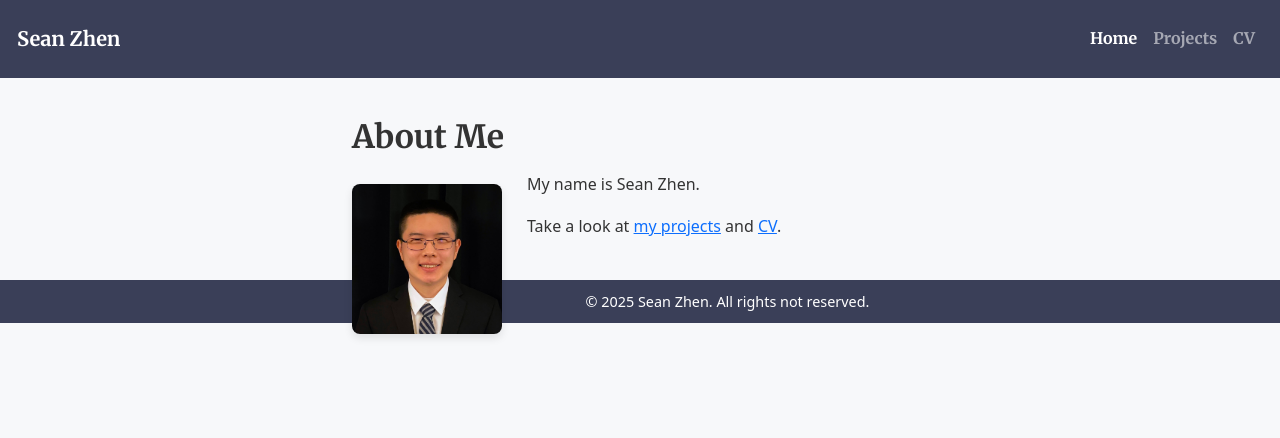
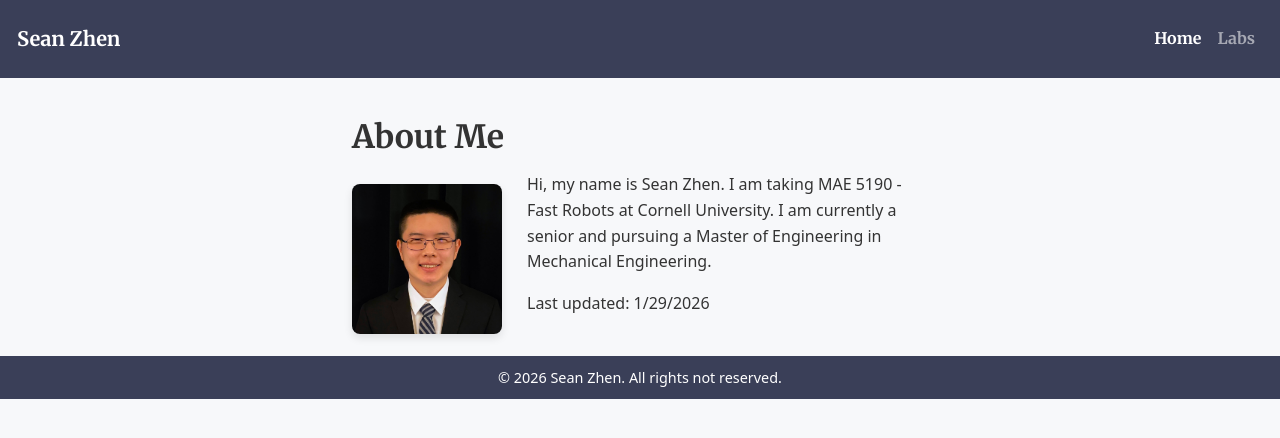
Before and after one commit to sean-zhen/MAE-5190-Sean-Zhen, a Jekyll site: the page built from index.md, in a window 1280 px wide. Shown: the top 438 px of the page. Built offline with Jekyll 4.4.1, drawn with Linux system fonts in a browser that asks for light colours.

Commit message:
Updated for Link to your Github Page assignment

```diff
--- a/_config.yml
+++ b/_config.yml
@@ -12,7 +12,7 @@ title                    : Sean Zhen
 title_separator          : "-"
 subtitle                 : # site tagline that appears below site title in masthead
 name                     : Sean Zhen
-description              : Sean Zhen - Projects and CV
+description              : Sean Zhen - MAE 5190
 baseurl                  : "/MAE-5190-Sean-Zhen/" # Set this to your repo name
 
 # Theme and Style
--- a/_layouts/default.html
+++ b/_layouts/default.html
@@ -24,10 +24,7 @@
               <a class="nav-link {% if page.url == '/' %}active{% endif %}" href="{{ "/" | relative_url }}">Home</a>
             </li>
             <li class="nav-item">
-              <a class="nav-link {% if page.url == '/projects/' %}active{% endif %}" href="{{ "/projects/" | relative_url }}">Projects</a>
-            </li>
-            <li class="nav-item">
-              <a class="nav-link {% if page.url == '/cv/' %}active{% endif %}" href="{{ "/cv/" | relative_url }}">CV</a>
+              <a class="nav-link {% if page.url == '/projects/' %}active{% endif %}" href="{{ "/projects/" | relative_url }}">Labs</a>
             </li>
           </ul>
         </div>
@@ -42,7 +39,7 @@
 
   <footer class="footer navbar-dark text-white text-center";>
     <div class="container">
-      &copy; 2025 {{ site.name }}. All rights not reserved.
+      &copy; 2026 {{ site.name }}. All rights not reserved.
     </div>
   </footer>
 
--- a/_layouts/project.html
+++ b/_layouts/project.html
@@ -4,12 +4,10 @@ layout: default
 
 <h1>{{ page.title }}</h1>
 
-<p><img src="{{ page.image | relative_url }}" alt="{{ page.imagealt }}" class="project-image" /></p>
+<!-- <p><img src="{{ page.image | relative_url }}" alt="{{ page.imagealt }}" class="project-image" /></p> -->
 
 {{ content }}
 
-<p><strong>Technologies Used</strong>: {{ page.technologies | join: ", " }}</p>
-
 <a href={{ "/projects/" | relative_url }} class="back-arrow">
-    <i class="bi bi-arrow-left-circle-fill"></i> Back to Projects
+    <i class="bi bi-arrow-left-circle-fill"></i> Back to Labs
 </a>
--- a/index.md
+++ b/index.md
@@ -5,10 +5,9 @@ title: Sean Zhen
 
 ## About Me
 
-
 ![Profile Picture]({{ "assets/images/profile.jpg" | relative_url }}){: class="profile-image"}
 
+Hi, my name is {{ site.name }}. I am taking MAE 5190 - Fast Robots at Cornell University. I am currently a senior and pursuing a Master of Engineering in Mechanical Engineering.
 
-My name is {{ site.name }}.
 
-Take a look at <a href="{{ "/projects/" | relative_url }}">my projects</a> and <a href="{{ "/cv/" | relative_url }}">CV</a>.
+Last updated: 1/29/2026
```
Also changed, not shown: _projects/Lab 1A.md (added, +8 -0 lines), _projects/MAE4272.md (+1 -1 lines), assets/images/cat.jpg (added).
